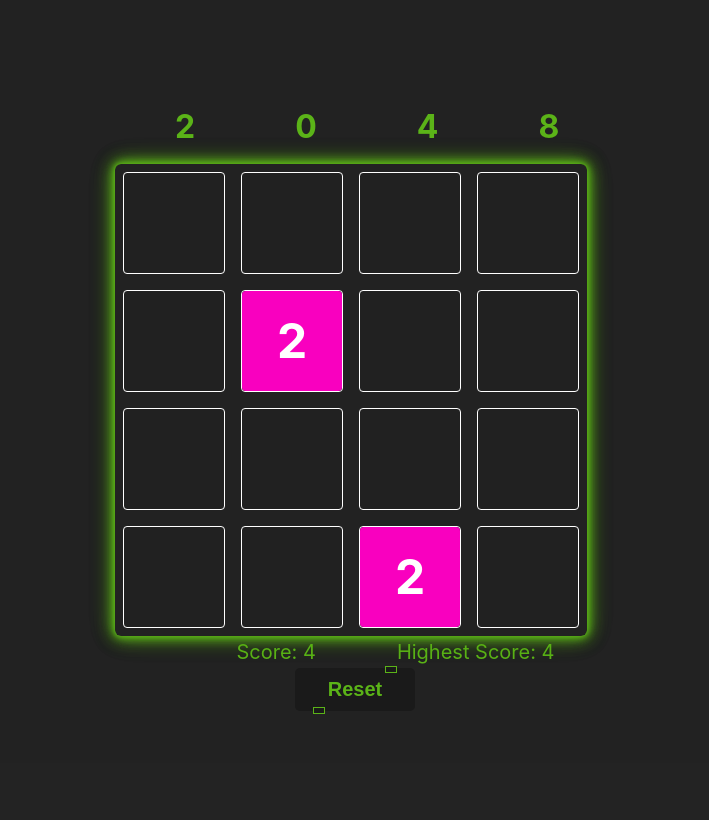
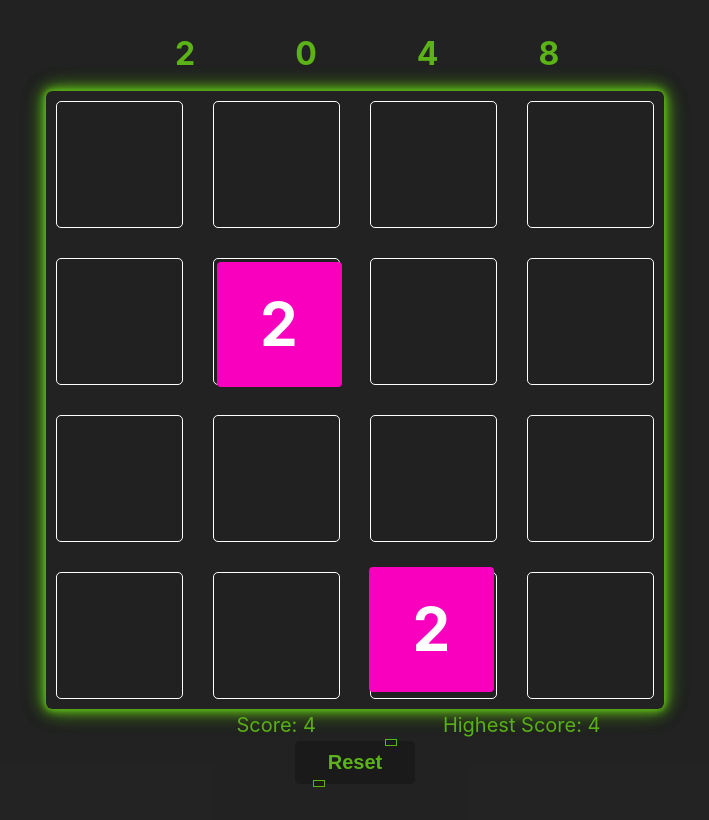
Before and after one commit to rassebas1/2048-react-ts, a React (Vite) app: page / in a window 1280 px wide. Shown: the whole page, without its empty margins (295-1004 px from the left). Built offline with nearby package versions, Linux system fonts and the light colour scheme.

Commit message:
grid layout not animated touch sensibility

```diff
--- a/src/Components/2048/Board/board.scss
+++ b/src/Components/2048/Board/board.scss
@@ -6,8 +6,12 @@
 
 .tile-container {
     position: absolute;
+    display: grid;
+    grid-template-columns: repeat(4, 1fr);
+    grid-template-rows: repeat(4, 1fr);
+    gap: $pixel-size * 1;
     z-index: 2;
-     margin: $pixel-size * 1;
+    margin: $pixel-size * 1;
     top: 0;
     left: 0;
     right: 0;
--- a/src/Components/2048/Board/models/BoardModels.ts
+++ b/src/Components/2048/Board/models/BoardModels.ts
@@ -19,4 +19,4 @@
 /**
  * The board margin (left, right, top, bottom).
  */
-export const boardMargin = 1* pixelSize;
+export const boardMargin = 1 * pixelSize();
--- a/src/Components/2048/Game/Game.tsx
+++ b/src/Components/2048/Game/Game.tsx
@@ -37,10 +37,10 @@
         var deltaX = event.changedTouches[0].screenX - startX;
         var deltaY = event.changedTouches[0].screenY - startY;
         var direction = () => { };
-        if (Math.abs(deltaX) > 3 * Math.abs(deltaY) && Math.abs(deltaX) > 30) {
+        if (Math.abs(deltaX) > 2 * Math.abs(deltaY) && Math.abs(deltaX) > 30) {
             direction = deltaX > 0 ? moveRight : moveLeft;
 
-        } else if (Math.abs(deltaY) > 3 * Math.abs(deltaX) && Math.abs(deltaY) > 30) {
+        } else if (Math.abs(deltaY) > 2 * Math.abs(deltaX) && Math.abs(deltaY) > 30) {
             direction = deltaY > 0 ? moveDown : moveUp;
 
         }
--- a/src/Components/2048/Grid/grid.scss
+++ b/src/Components/2048/Grid/grid.scss
@@ -1,8 +1,10 @@
  @import "../../../styles/variables";
 
  .grid {
-     display: flex;
-     flex-wrap: wrap;
+    display: grid;
+    grid-template-columns: repeat(4, 1fr);
+    grid-template-rows: repeat(4, 1fr);
+    gap: $pixel-size * 1;
      align-items: center;
      justify-content: center;
      box-shadow: 0 0 4px #5BB318,
--- a/src/Components/2048/Tile/Tile.tsx
+++ b/src/Components/2048/Tile/Tile.tsx
@@ -44,13 +44,13 @@
      * Converts tile position from array index to pixels.
      */
     const positionToPixels = (position: number) => {
-        return ((position / tileCount) * (containerWidth as number)-7);
+        return ((position / tileCount) * (containerWidth as number));
     };
 
     // all animations come from CSS transition, and we pass them as styles
     const style = {
-        top: positionToPixels(props.position[1]),
-        left: positionToPixels(props.position[0]),
+        gridRow: props.position[1] + 1,
+        gridColumn: props.position[0] + 1,
         transform: `scale(${scale})`,
         zIndex: props.zIndex,
     };
--- a/src/Components/2048/Tile/tile.scss
+++ b/src/Components/2048/Tile/tile.scss
@@ -3,17 +3,18 @@
 .tile {
     position: absolute;
     display: flex;
+
     align-items: center;
     justify-content: center;
     width: $pixel-size * 12.5;
     height: $pixel-size * 12.5;
-    margin: $pixel-size * 1;
+    margin: $pixel-size *.5;
     border-radius: $pixel-size * 0.5;
     background-color: #eee4da;
     color: #776e65;
     font-weight: bold;
     text-align: center;
-    font-size: $pixel-size * 6;
+    //font-size: $pixel-size * 6;
     line-height: 2.1;
     transition-property: left, top, transform;
     transition-duration: 250ms, 250ms, 100ms;
--- a/src/Constants/Constants.ts
+++ b/src/Constants/Constants.ts
@@ -1 +1,10 @@
-export const pixelSize = 8;
+export const pixelSize = (): number => {
+    console.log('pixelSize', window.innerWidth);
+    if (window.innerWidth < 480) {
+        return 6;
+    }
+    else if (window.innerWidth < 768) {
+        return 10;
+    }
+    else return 8;
+}
--- a/src/styles/_variables.scss
+++ b/src/styles/_variables.scss
@@ -1,9 +1,43 @@
 $pixel-size: 8px;
 
-// @media screen and (min-width: 768px) {
-//     $pixel-size: 12px;
-// }
+@mixin change($pixel-size__new) {
 
-// @media screen and (min-width: 480px) {
-//     $pixel-size: 6px;
-// }
+    $pixel-size: $pixel-size__new;
+
+    // your SCSS here
+    .tile-container {
+        margin: $pixel-size * 1;
+    }
+
+    .grid {
+        display: grid;
+        grid-template-columns: auto auto auto auto;
+        gap: $pixel-size * 1;
+
+        &-cell {
+            width: $pixel-size * 12.5;
+            height: $pixel-size * 12.5;
+            margin: $pixel-size * 1;
+            border: 1px solid #FFffff;
+            border-radius: $pixel-size * 0.5;
+            background: #1a1a1a1a;
+        }
+    }
+
+    .tile {
+        width: $pixel-size__new * 12.5;
+        height: $pixel-size__new * 12.5;
+        margin: $pixel-size__new * 1;
+        font-size: $pixel-size * 6;
+    }
+
+
+}
+
+@media screen and (min-width: 768px) {
+    @include change(10px);
+}
+
+@media screen and (max-width: 480px) {
+    @include change(6px);
+}
```
